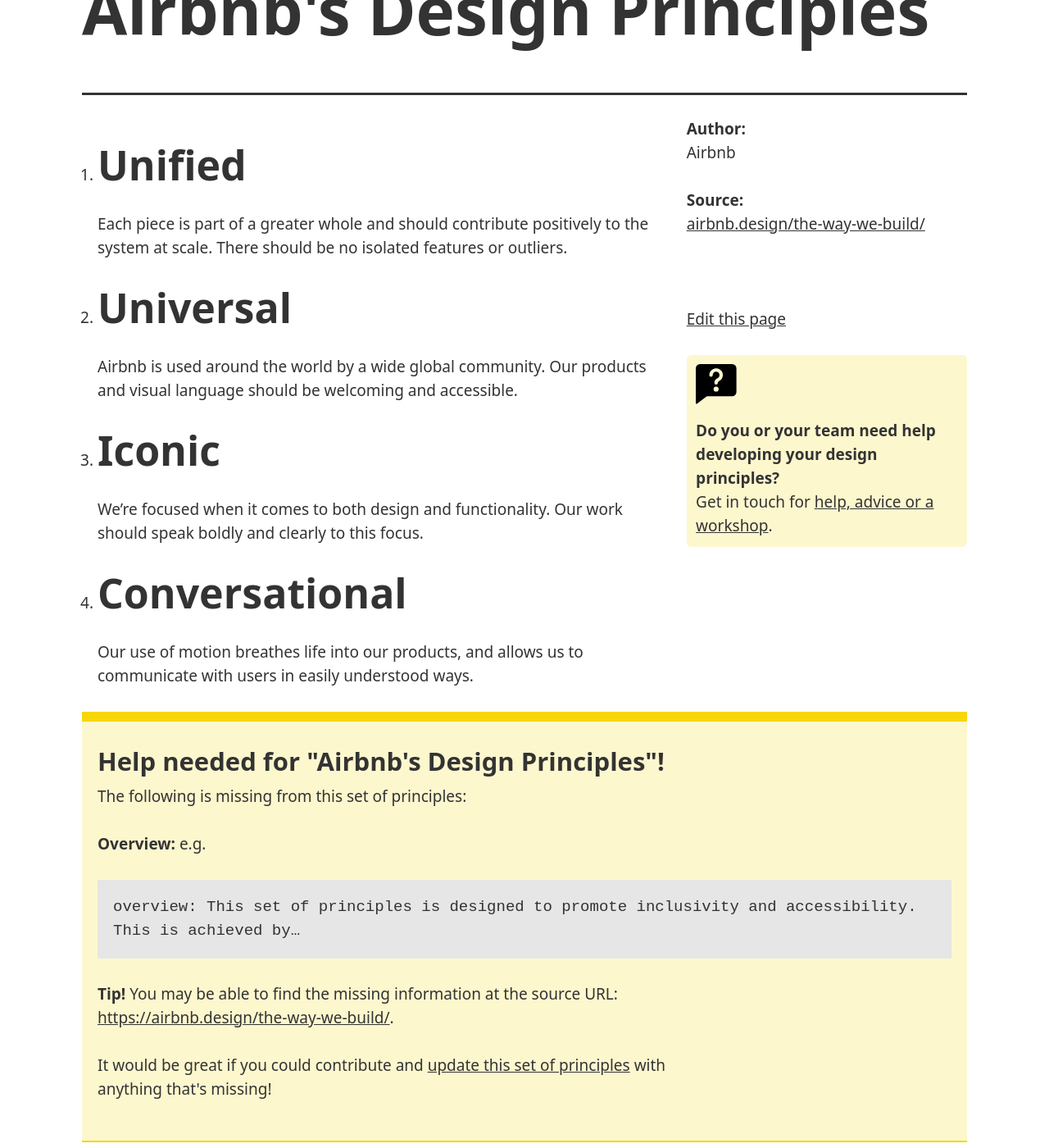
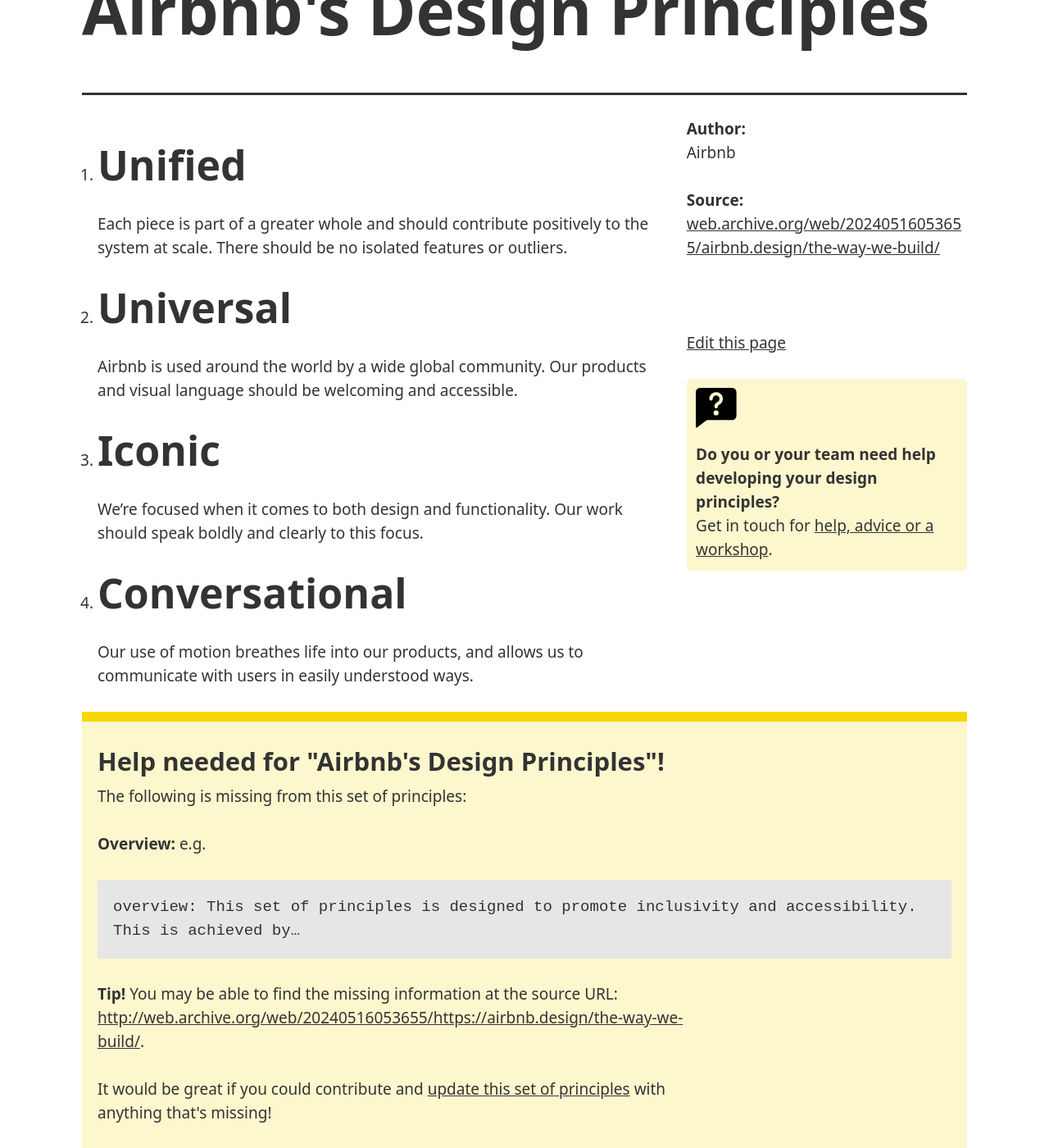
Before and after one commit to benbrignell/principles.design, a Jekyll site: the page built from _examples/airbnb-design-principles.md, in a window 1280 px wide and 1400 px high, scrolled down 194 px. Shown: the whole window at 82% size. Built offline with Jekyll 4.4.1, drawn with Linux system fonts in a browser that asks for light colours; comment, search, counter and statistics services are not loaded; some of the changed lines change nothing that is shown.

Commit message:
Fix Airbnb dead link with Wayback archive

```diff
--- a/_examples/airbnb-design-principles.md
+++ b/_examples/airbnb-design-principles.md
@@ -1,6 +1,6 @@
 ---
 title: Airbnb's Design Principles
-link : https://airbnb.design/the-way-we-build/
+link : http://web.archive.org/web/20240516053655/https://airbnb.design/the-way-we-build/
 author: Airbnb
 featured: true
 overview:
```
